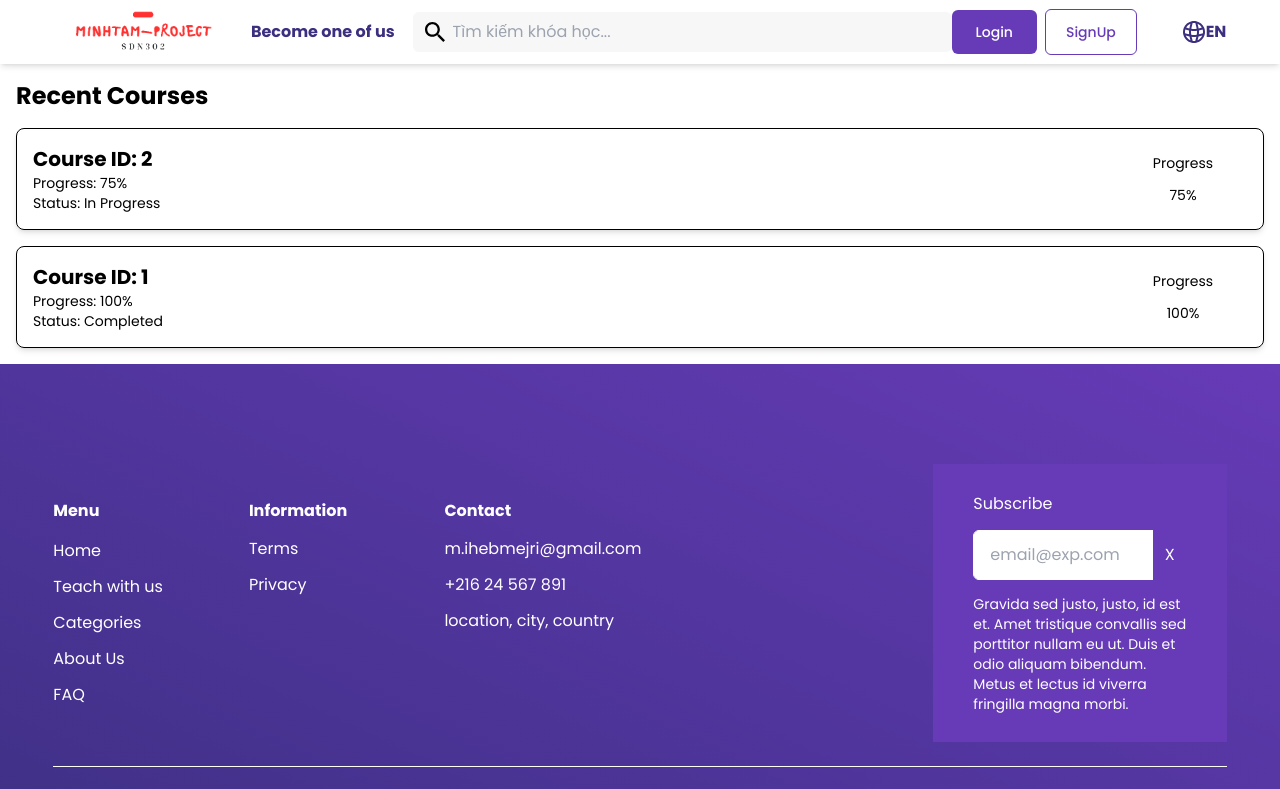
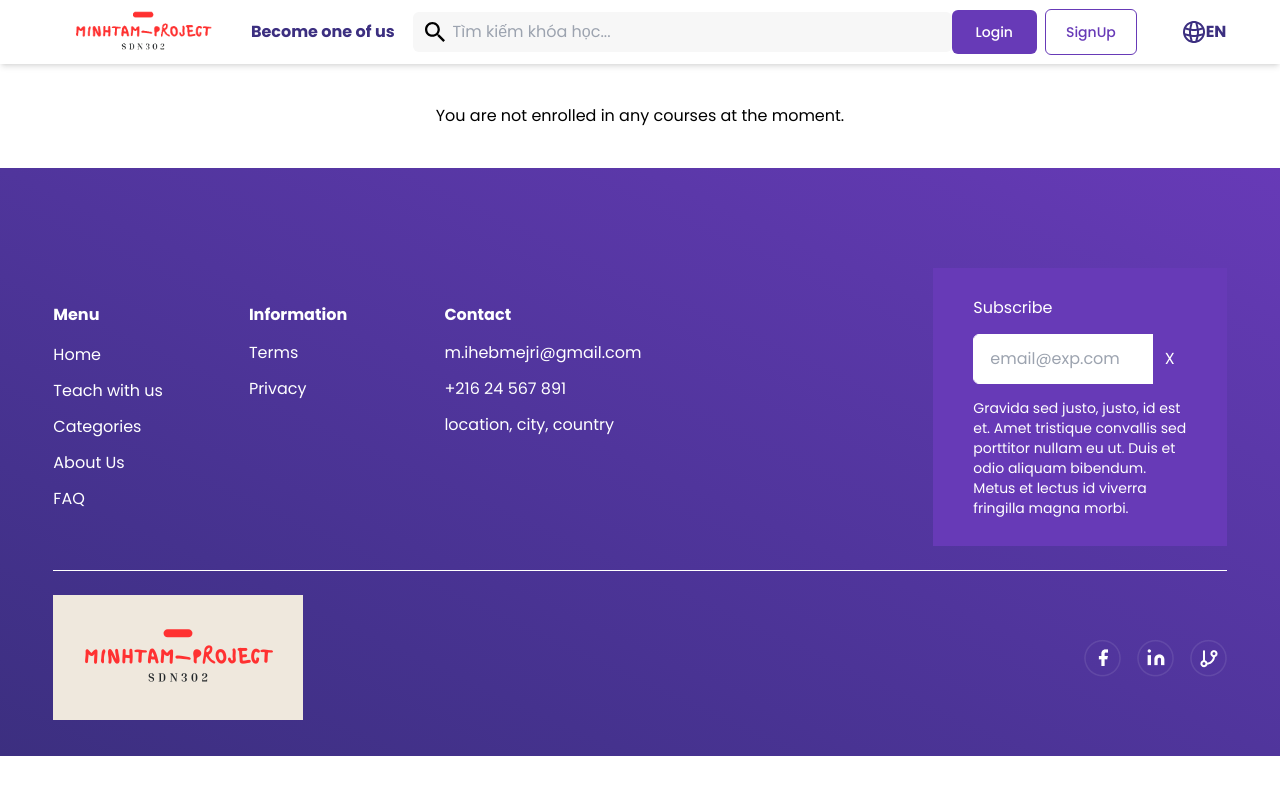
Before and after one commit to dehmivor/fpt-online-course, a React (Create React App) app in the folder frontend/: page /recent in a window 1280 px wide. Shown: the top 789 px of the page. Built offline with nearby package versions, Linux system fonts and the light colour scheme; data requests are answered from the project's data file.

Commit message:
test/call-api navbar and useEffect when user login, sign out, differ admin and student

```diff
--- a/frontend/src/layouts/Navbar/Navbar.js
+++ b/frontend/src/layouts/Navbar/Navbar.js
@@ -30,6 +30,7 @@ const Navbar = () => {
   }, []);
 
   const handleSignOut = () => {
+    localStorage.removeItem("user");
     localStorage.removeItem("token");
     setToken(null);
     window.location.reload();
@@ -188,9 +189,10 @@ const Navbar = () => {
               {t("navbar.login")}
             </button>
             <button
-              onClick={() =>
-                (window.location.href = "http://localhost:3007/register")
-              }
+              onClick={() => {
+                window.location.href = "http://localhost:3007/register";
+                localStorage.removeItem("user");
+              }}
               className="px-4 py-3 text-sm font-medium bg-transparent border rounded-md border-primary text-primary max-w-1/2 xl:px-5"
             >
               {t("navbar.signup")}
--- a/frontend/src/pages/auth/Register.js
+++ b/frontend/src/pages/auth/Register.js
@@ -70,7 +70,7 @@ function Register() {
       .then((data) => {
         console.log("Registration successful:", data);
         toast.success(t("Registration successful!"));
-        navigate("/recent");
+        navigate("/login");
       })
       .catch((error) => {
         console.error("Error during registration:", error);
--- a/frontend/src/pages/home/Course/RecentCourse.js
+++ b/frontend/src/pages/home/Course/RecentCourse.js
@@ -1,5 +1,4 @@
 import React, { useState, useEffect } from "react";
-import { useSelector } from "react-redux";
 import { useNavigate } from "react-router-dom";
 
 const RecentCourse = () => {
@@ -7,23 +6,13 @@ const RecentCourse = () => {
   const [loading, setLoading] = useState(true);
   const navigate = useNavigate();
 
-  // Fetch thông tin sinh viên
+  // Lấy dữ liệu từ localStorage
   useEffect(() => {
-    const fetchUserData = async () => {
-      try {
-        // Giả sử API này trả về thông tin sinh viên
-        const response = await fetch("http://localhost:3008/users/stu_001");
-        const data = await response.json();
-
-        setUser(data); // Lưu thông tin sinh viên vào state
+    const storedUser = localStorage.getItem("user");
+    if (storedUser) {
+      setUser(JSON.parse(storedUser)); // Chuyển JSON string thành object
+    }
     setLoading(false); // Đã tải xong
-      } catch (error) {
-        console.error("Error fetching user data:", error);
-        setLoading(false);
-      }
-    };
-
-    fetchUserData();
   }, []);
 
   // Điều hướng đến trang khóa học chi tiết
@@ -31,7 +20,7 @@ const RecentCourse = () => {
     navigate(`/course/${courseId}`);
   };
 
-  // Nếu chưa có thông tin sinh viên hoặc đang tải, hiển thị thông báo
+  // Nếu đang tải, hiển thị thông báo loading
   if (loading) {
     return (
       <div className="py-10 text-center">
@@ -40,7 +29,8 @@ const RecentCourse = () => {
     );
   }
 
-  if (!user || user.enrolled_courses.length === 0) {
+  // Nếu không có dữ liệu hoặc không có khóa học nào
+  if (!user || !user.enrolled_courses || user.enrolled_courses.length === 0) {
     return (
       <div className="py-10 text-center">
         <p>You are not enrolled in any courses at the moment.</p>
@@ -48,15 +38,11 @@ const RecentCourse = () => {
     );
   }
 
-  // Hàm để lấy màu thanh tiến độ dựa trên tiến độ
+  // Hàm lấy màu thanh tiến độ dựa trên % hoàn thành
   const getProgressColor = (progress) => {
-    if (progress <= 50) {
-      return "bg-red-500"; // Màu đỏ nếu tiến độ <= 50%
-    } else if (progress <= 80) {
-      return "bg-yellow-500"; // Màu vàng nếu tiến độ <= 80%
-    } else {
-      return "bg-green-500"; // Màu xanh lá nếu tiến độ > 80%
-    }
+    if (progress <= 50) return "bg-red-500"; // Đỏ nếu tiến độ <= 50%
+    if (progress <= 80) return "bg-yellow-500"; // Vàng nếu tiến độ <= 80%
+    return "bg-green-500"; // Xanh nếu tiến độ > 80%
   };
 
   return (
@@ -81,7 +67,6 @@ const RecentCourse = () => {
                   Status: {course.completed ? "Completed" : "In Progress"}
                 </p>
               </div>
-              <div className="flex items-center space-x-2">
               <div className="flex flex-col items-center">
                 <p className="text-sm text-gray-600">Progress</p>
                 <div className="relative w-32 h-3 bg-gray-200 rounded-full">
@@ -96,7 +81,6 @@ const RecentCourse = () => {
               </div>
             </div>
           </div>
-          </div>
         ))}
       </div>
     </div>
--- a/frontend/src/pages/home/sections/Hero.js
+++ b/frontend/src/pages/home/sections/Hero.js
@@ -1,36 +1,69 @@
 import { useTranslation } from "react-i18next";
 import MainHero from "../../../assets/img/images/main-hero.png";
 import "../Home.scss";
+import { useEffect, useState } from "react";
 
 function Hero() {
   const { t } = useTranslation();
 
+  const [role, setRole] = useState(null);
+
+  useEffect(() => {
+    const userData = localStorage.getItem("user");
+    if (userData) {
+      try {
+        const parsedUser = JSON.parse(userData);
+        setRole(parsedUser.role);
+      } catch (error) {
+        console.error("Error parsing user data:", error);
+      }
+    }
+  }, []);
+
   return (
-    <header className="max-w-screen bg-light-gradient pt-16">
-        <div className="mx-auto w-11/12 h-full flex items-center justify-center">
-        <div className="h-full flex flex-col justify-center items-start space-y-6 w-full md:w-1/2">
-          <h1 className="flex flex-col font-bold text-5xl lg:text-6xl text-black">
+    <header className="pt-16 max-w-screen bg-light-gradient">
+      <div className="flex items-center justify-center w-11/12 h-full mx-auto">
+        <div className="flex flex-col items-start justify-center w-full h-full space-y-6 md:w-1/2">
+          <h1 className="flex flex-col text-5xl font-bold text-black lg:text-6xl">
             <span>{t("hero.heading1")}</span>
             <span>{t("hero.heading2")}</span>
             <span className="text-primary">{t("hero.heading3")}</span>
           </h1>
-          <p className="w-full font-light text-base text-black">
+          <p className="w-full text-base font-light text-black">
             {t("hero.description")}
           </p>
           <div className="w-full">
-            <button className="text-white bg-primary hover:text-gray-light px-auto w-full md:w-2/3 lg:w-1/3 py-3 rounded-md text-sm font-medium">
-              {t("hero.button")}
-            </button>
+            {role === "student" ? (
+              <button
+                onClick={() => {
+                  window.location.href = "http://localhost:3007/recent";
+                }}
+                type="button"
+                className="px-4 py-3 text-sm font-medium text-white rounded-md bg-primary hover:text-gray-light"
+              >
+                {t("View recent course")}
+              </button>
+            ) : role === "admin" ? (
+              <button
+                onClick={() => {
+                  window.location.href = "http://localhost:3007/admin-page";
+                }}
+                type="button"
+                className="px-4 py-3 text-sm font-medium text-white rounded-md bg-primary hover:text-gray-light"
+              >
+                {t("Admin dashboard")}
+              </button>
+            ) : null}
           </div>
         </div>
-        <div className="h-full hidden md:flex justify-center items-center px-1 md:w-1/2">
+        <div className="items-center justify-center hidden h-full px-1 md:flex md:w-1/2">
           <img
             src={MainHero}
             className="w-full lg:w-3/4 max:h-11/12"
             alt="student holding books"
           />
         </div>
-        </div>
+      </div>
     </header>
   );
 }
```
Also changed, not shown: 1 other file (tests, documents, lock files or other folders). Lines whose indentation alone changed are shown as unchanged.
